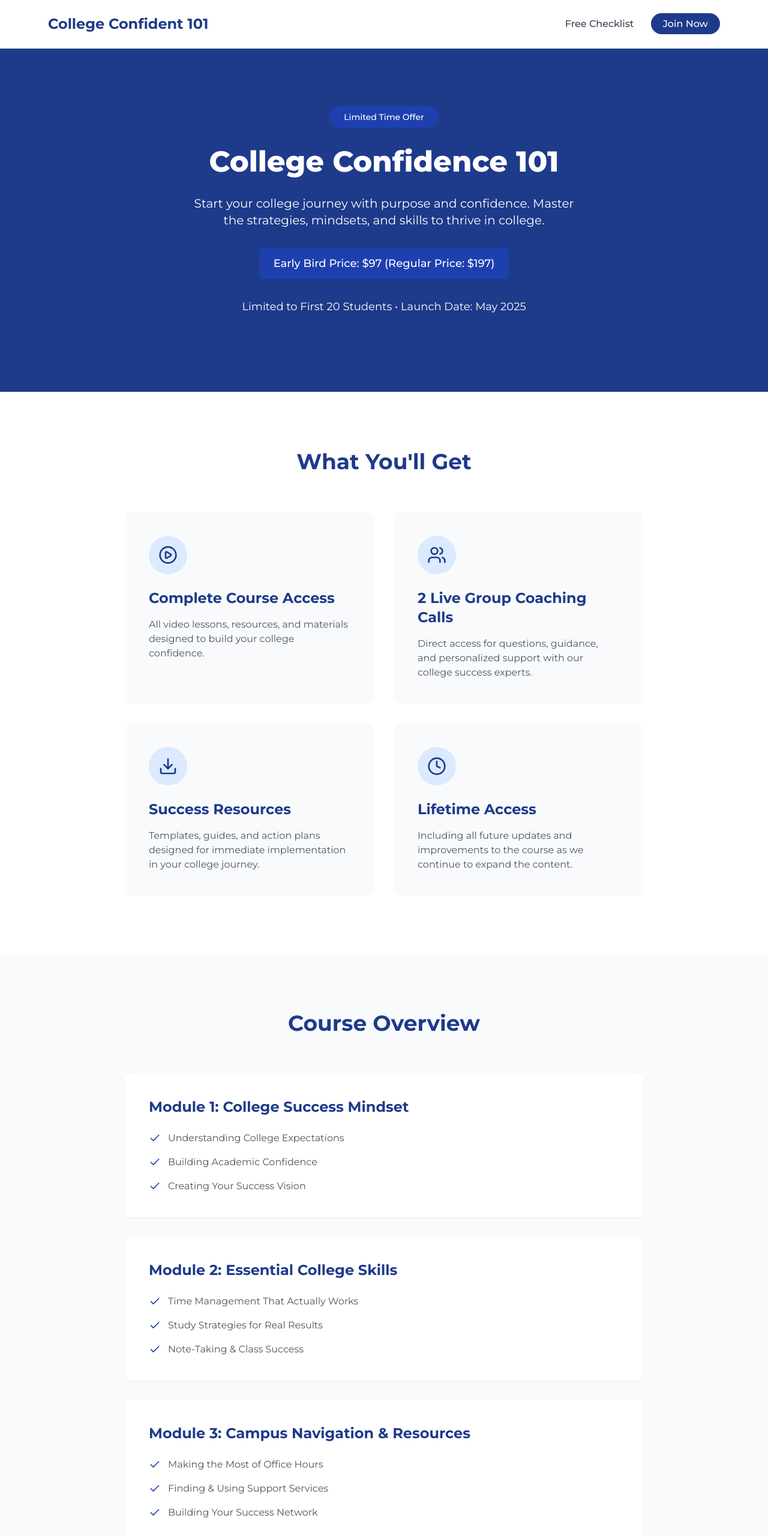
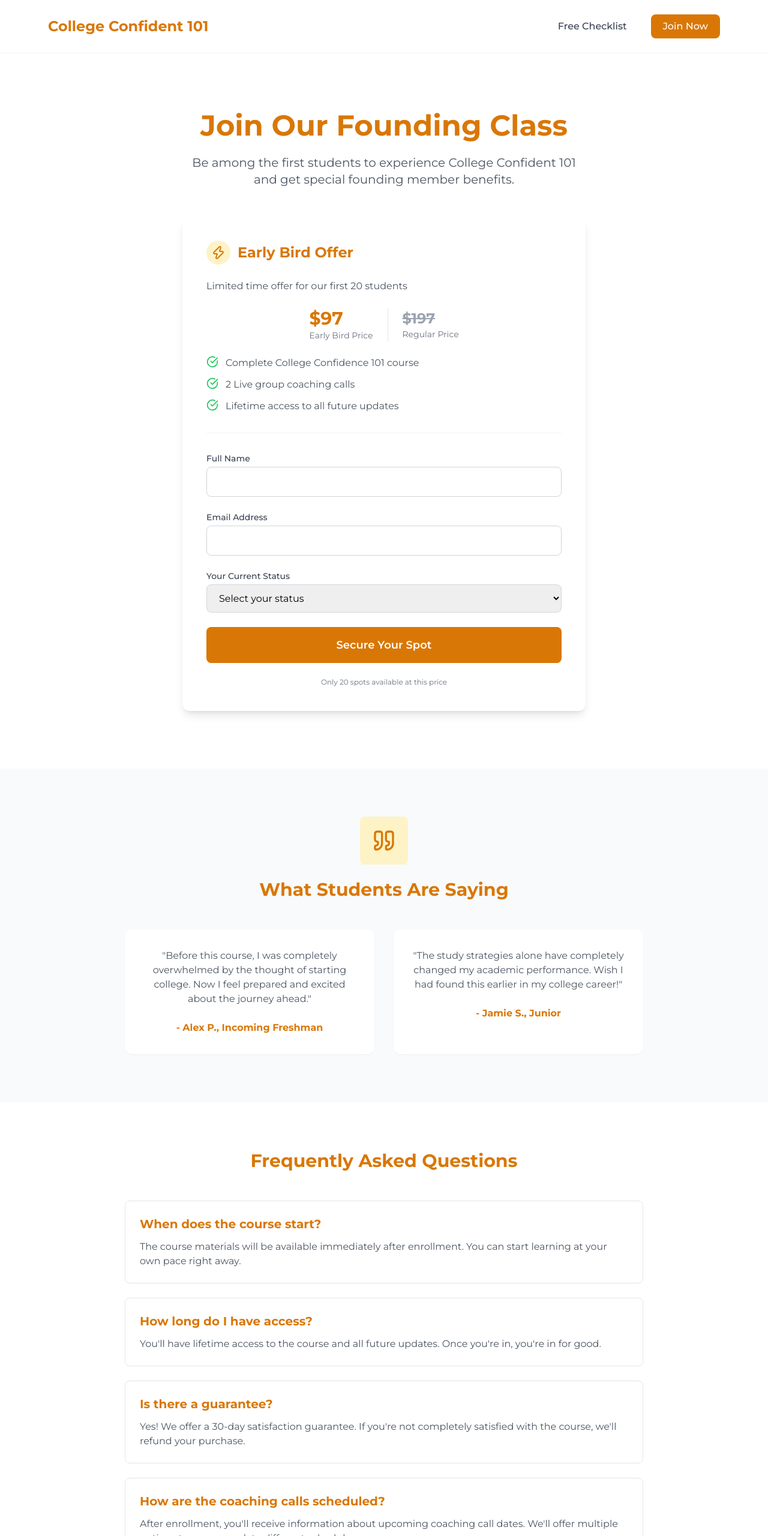
Before and after one commit to rythecoach/theroux-website1, a plain HTML site: page early-access.html in a window 1280 px wide. Shown: the top 2560 px of the page at 60% size. Drawn offline with nearby package versions, Linux system fonts and the light colour scheme.

Commit message:
Update early-access.html

```diff
--- a/early-access.html
+++ b/early-access.html
@@ -17,189 +17,149 @@
     <div class="min-h-screen bg-white">
         <!-- Navigation -->
         <nav class="py-6 bg-white border-b border-gray-100">
-            <div class="max-w-6xl mx-auto px-4 flex items-center justify-between">
-                <a href="/" class="text-2xl font-bold text-blue-900">College Confident 101</a>
-                <div class="space-x-6">
-                    <a href="/checklist.html" class="text-gray-700 font-medium hover:text-blue-900">Free Checklist</a>
-                    <a href="/early-access.html" class="bg-blue-900 text-white px-5 py-2 rounded-full font-medium hover:bg-blue-800 transition-colors">
+            <div class="max-w-6xl mx-auto px-4 flex flex-col md:flex-row md:items-center md:justify-between">
+                <a href="/" class="text-2xl font-bold text-amber-600 mb-4 md:mb-0">College Confident 101</a>
+                <div class="flex gap-3 md:gap-6">
+                    <a href="/checklist.html" class="text-gray-700 font-medium px-4 py-2 rounded-lg hover:bg-gray-100 hover:text-amber-600 transition-colors">Free Checklist</a>
+                    <a href="/early-access.html" class="bg-amber-600 text-white px-5 py-2 rounded-lg font-medium hover:bg-amber-700 transition-colors">
                         Join Now
                     </a>
                 </div>
             </div>
         </nav>
 
-        <!-- Hero Section -->
-        <header class="py-24 bg-blue-900 text-white">
+        <!-- Early Access Form Section -->
+        <section class="py-20 md:py-24 bg-white">
+            <div class="max-w-4xl mx-auto px-4">
+                <div class="text-center mb-12">
+                    <h1 class="text-4xl md:text-5xl font-bold mb-6 text-amber-600">Join Our Founding Class</h1>
+                    <p class="text-xl text-gray-600 max-w-2xl mx-auto">Be among the first students to experience College Confident 101 and get special founding member benefits.</p>
+                </div>
+
+                <div class="bg-white rounded-xl shadow-lg p-8 md:p-10 max-w-2xl mx-auto">
+                    <div class="mb-8 pb-8 border-b border-gray-100">
+                        <div class="flex items-center gap-3 mb-6">
+                            <div class="bg-amber-100 rounded-full p-2">
+                                <i data-lucide="zap" class="w-6 h-6 text-amber-600"></i>
+                            </div>
+                            <h2 class="text-2xl font-bold text-amber-600">Early Bird Offer</h2>
+                        </div>
+                        <p class="text-gray-600 mb-6">Limited time offer for our first 20 students</p>
+                        <div class="flex items-center justify-center gap-6 mb-6">
+                            <div>
+                                <p class="text-3xl font-bold text-amber-600">$97</p>
+                                <p class="text-sm text-gray-500">Early Bird Price</p>
+                            </div>
+                            <div class="h-14 w-px bg-gray-200"></div>
+                            <div>
+                                <p class="text-2xl font-bold text-gray-400 line-through">$197</p>
+                                <p class="text-sm text-gray-500">Regular Price</p>
+                            </div>
+                        </div>
+                        <ul class="space-y-3">
+                            <li class="flex items-start gap-3">
+                                <i data-lucide="check-circle" class="w-5 h-5 text-green-500 flex-shrink-0"></i>
+                                <span class="text-gray-600">Complete College Confidence 101 course</span>
+                            </li>
+                            <li class="flex items-start gap-3">
+                                <i data-lucide="check-circle" class="w-5 h-5 text-green-500 flex-shrink-0"></i>
+                                <span class="text-gray-600">2 Live group coaching calls</span>
+                            </li>
+                            <li class="flex items-start gap-3">
+                                <i data-lucide="check-circle" class="w-5 h-5 text-green-500 flex-shrink-0"></i>
+                                <span class="text-gray-600">Lifetime access to all future updates</span>
+                            </li>
+                        </ul>
+                    </div>
+
+                    <!-- Form -->
+                    <form class="space-y-6">
+                        <div>
+                            <label for="name" class="block text-sm font-medium text-gray-700 mb-1">Full Name</label>
+                            <input type="text" id="name" class="w-full px-4 py-3 border border-gray-300 rounded-lg focus:ring-2 focus:ring-amber-500 focus:border-amber-500" required>
+                        </div>
+                        <div>
+                            <label for="email" class="block text-sm font-medium text-gray-700 mb-1">Email Address</label>
+                            <input type="email" id="email" class="w-full px-4 py-3 border border-gray-300 rounded-lg focus:ring-2 focus:ring-amber-500 focus:border-amber-500" required>
+                        </div>
+                        <div>
+                            <label for="status" class="block text-sm font-medium text-gray-700 mb-1">Your Current Status</label>
+                            <select id="status" class="w-full px-4 py-3 border border-gray-300 rounded-lg focus:ring-2 focus:ring-amber-500 focus:border-amber-500">
+                                <option value="">Select your status</option>
+                                <option value="high-school">High School Student</option>
+                                <option value="incoming">Incoming College Student</option>
+                                <option value="current">Current College Student</option>
+                                <option value="transfer">Transfer Student</option>
+                                <option value="parent">Parent</option>
+                            </select>
+                        </div>
+                        <button type="submit" class="w-full bg-amber-600 text-white px-6 py-4 rounded-lg font-semibold text-lg hover:bg-amber-700 transition-colors">
+                            Secure Your Spot
+                        </button>
+                        <p class="text-xs text-gray-500 text-center">Only 20 spots available at this price</p>
+                    </form>
+                </div>
+            </div>
+        </section>
+
+        <!-- Testimonial Section -->
+        <section class="py-20 bg-gray-50">
             <div class="max-w-4xl mx-auto px-4 text-center">
-                <div class="inline-block bg-blue-800 px-6 py-2 rounded-full mb-8 text-sm font-medium">
-                    Limited Time Offer
+                <div class="rounded-lg bg-amber-100 w-20 h-20 flex items-center justify-center mx-auto mb-6">
+                    <i data-lucide="quote" class="w-10 h-10 text-amber-600"></i>
                 </div>
-                <h1 class="text-5xl font-extrabold mb-8">College Confidence 101</h1>
-                <p class="text-xl mb-8 max-w-2xl mx-auto">Start your college journey with purpose and confidence. Master the strategies, mindsets, and skills to thrive in college.</p>
-                <div class="inline-block px-6 py-3 rounded-lg bg-blue-800 mb-8">
-                    <p class="text-lg font-medium">Early Bird Price: $97 (Regular Price: $197)</p>
-                </div>
-                <p class="text-lg mb-8">Limited to First 20 Students • Launch Date: May 2025</p>
-            </div>
-        </header>
+                <h2 class="text-3xl font-bold mb-12 text-amber-600">What Students Are Saying</h2>
 
-        <!-- Course Benefits -->
-        <section class="py-24 bg-white">
-            <div class="max-w-4xl mx-auto px-4">
-                <h2 class="text-4xl font-bold mb-16 text-blue-900 text-center">What You'll Get</h2>
                 <div class="grid md:grid-cols-2 gap-8">
-                    <div class="bg-gray-50 p-10 rounded-xl">
-                        <div class="rounded-full bg-blue-100 w-16 h-16 flex items-center justify-center mb-6">
-                            <i data-lucide="play-circle" class="w-8 h-8 text-blue-900"></i>
-                        </div>
-                        <h3 class="text-2xl font-bold mb-4 text-blue-900">Complete Course Access</h3>
-                        <p class="text-gray-600">All video lessons, resources, and materials designed to build your college confidence.</p>
+                    <div class="bg-white p-8 rounded-xl shadow-sm">
+                        <p class="text-gray-600 mb-6">"Before this course, I was completely overwhelmed by the thought of starting college. Now I feel prepared and excited about the journey ahead."</p>
+                        <p class="font-bold text-amber-600">- Alex P., Incoming Freshman</p>
                     </div>
-                    <div class="bg-gray-50 p-10 rounded-xl">
-                        <div class="rounded-full bg-blue-100 w-16 h-16 flex items-center justify-center mb-6">
-                            <i data-lucide="users" class="w-8 h-8 text-blue-900"></i>
-                        </div>
-                        <h3 class="text-2xl font-bold mb-4 text-blue-900">2 Live Group Coaching Calls</h3>
-                        <p class="text-gray-600">Direct access for questions, guidance, and personalized support with our college success experts.</p>
-                    </div>
-                    <div class="bg-gray-50 p-10 rounded-xl">
-                        <div class="rounded-full bg-blue-100 w-16 h-16 flex items-center justify-center mb-6">
-                            <i data-lucide="download" class="w-8 h-8 text-blue-900"></i>
-                        </div>
-                        <h3 class="text-2xl font-bold mb-4 text-blue-900">Success Resources</h3>
-                        <p class="text-gray-600">Templates, guides, and action plans designed for immediate implementation in your college journey.</p>
-                    </div>
-                    <div class="bg-gray-50 p-10 rounded-xl">
-                        <div class="rounded-full bg-blue-100 w-16 h-16 flex items-center justify-center mb-6">
-                            <i data-lucide="clock" class="w-8 h-8 text-blue-900"></i>
-                        </div>
-                        <h3 class="text-2xl font-bold mb-4 text-blue-900">Lifetime Access</h3>
-                        <p class="text-gray-600">Including all future updates and improvements to the course as we continue to expand the content.</p>
+                    <div class="bg-white p-8 rounded-xl shadow-sm">
+                        <p class="text-gray-600 mb-6">"The study strategies alone have completely changed my academic performance. Wish I had found this earlier in my college career!"</p>
+                        <p class="font-bold text-amber-600">- Jamie S., Junior</p>
                     </div>
                 </div>
             </div>
         </section>
 
-        <!-- Course Overview -->
-        <section class="py-24 bg-gray-50">
+        <!-- FAQ Section -->
+        <section class="py-20 bg-white">
             <div class="max-w-4xl mx-auto px-4">
-                <h2 class="text-4xl font-bold mb-16 text-blue-900 text-center">Course Overview</h2>
-                <div class="space-y-8">
-                    <div class="bg-white p-10 rounded-xl shadow-sm">
-                        <h3 class="text-2xl font-bold mb-6 text-blue-900">Module 1: College Success Mindset</h3>
-                        <ul class="text-gray-600 space-y-4">
-                            <li class="flex items-center gap-3">
-                                <i data-lucide="check" class="w-5 h-5 text-blue-800"></i>
-                                <span>Understanding College Expectations</span>
-                            </li>
-                            <li class="flex items-center gap-3">
-                                <i data-lucide="check" class="w-5 h-5 text-blue-800"></i>
-                                <span>Building Academic Confidence</span>
-                            </li>
-                            <li class="flex items-center gap-3">
-                                <i data-lucide="check" class="w-5 h-5 text-blue-800"></i>
-                                <span>Creating Your Success Vision</span>
-                            </li>
-                        </ul>
+                <h2 class="text-3xl font-bold mb-12 text-amber-600 text-center">Frequently Asked Questions</h2>
+
+                <div class="space-y-6">
+                    <div class="border border-gray-200 rounded-lg p-6">
+                        <h3 class="text-xl font-bold mb-3 text-amber-600">When does the course start?</h3>
+                        <p class="text-gray-600">The course materials will be available immediately after enrollment. You can start learning at your own pace right away.</p>
                     </div>
-                    <div class="bg-white p-10 rounded-xl shadow-sm">
-                        <h3 class="text-2xl font-bold mb-6 text-blue-900">Module 2: Essential College Skills</h3>
-                        <ul class="text-gray-600 space-y-4">
-                            <li class="flex items-center gap-3">
-                                <i data-lucide="check" class="w-5 h-5 text-blue-800"></i>
-                                <span>Time Management That Actually Works</span>
-                            </li>
-                            <li class="flex items-center gap-3">
-                                <i data-lucide="check" class="w-5 h-5 text-blue-800"></i>
-                                <span>Study Strategies for Real Results</span>
-                            </li>
-                            <li class="flex items-center gap-3">
-                                <i data-lucide="check" class="w-5 h-5 text-blue-800"></i>
-                                <span>Note-Taking & Class Success</span>
-                            </li>
-                        </ul>
+
+                    <div class="border border-gray-200 rounded-lg p-6">
+                        <h3 class="text-xl font-bold mb-3 text-amber-600">How long do I have access?</h3>
+                        <p class="text-gray-600">You'll have lifetime access to the course and all future updates. Once you're in, you're in for good.</p>
                     </div>
-                    <div class="bg-white p-10 rounded-xl shadow-sm">
-                        <h3 class="text-2xl font-bold mb-6 text-blue-900">Module 3: Campus Navigation & Resources</h3>
-                        <ul class="text-gray-600 space-y-4">
-                            <li class="flex items-center gap-3">
-                                <i data-lucide="check" class="w-5 h-5 text-blue-800"></i>
-                                <span>Making the Most of Office Hours</span>
-                            </li>
-                            <li class="flex items-center gap-3">
-                                <i data-lucide="check" class="w-5 h-5 text-blue-800"></i>
-                                <span>Finding & Using Support Services</span>
-                            </li>
-                            <li class="flex items-center gap-3">
-                                <i data-lucide="check" class="w-5 h-5 text-blue-800"></i>
-                                <span>Building Your Success Network</span>
-                            </li>
-                        </ul>
+
+                    <div class="border border-gray-200 rounded-lg p-6">
+                        <h3 class="text-xl font-bold mb-3 text-amber-600">Is there a guarantee?</h3>
+                        <p class="text-gray-600">Yes! We offer a 30-day satisfaction guarantee. If you're not completely satisfied with the course, we'll refund your purchase.</p>
                     </div>
-                    <div class="bg-white p-10 rounded-xl shadow-sm">
-                        <h3 class="text-2xl font-bold mb-6 text-blue-900">Module 4: Student Life Balance</h3>
-                        <ul class="text-gray-600 space-y-4">
-                            <li class="flex items-center gap-3">
-                                <i data-lucide="check" class="w-5 h-5 text-blue-800"></i>
-                                <span>Managing Stress & Overwhelm</span>
-                            </li>
-                            <li class="flex items-center gap-3">
-                                <i data-lucide="check" class="w-5 h-5 text-blue-800"></i>
-                                <span>Creating Healthy Routines</span>
-                            </li>
-                            <li class="flex items-center gap-3">
-                                <i data-lucide="check" class="w-5 h-5 text-blue-800"></i>
-                                <span>Building College-Life Balance</span>
-                            </li>
-                        </ul>
+
+                    <div class="border border-gray-200 rounded-lg p-6">
+                        <h3 class="text-xl font-bold mb-3 text-amber-600">How are the coaching calls scheduled?</h3>
+                        <p class="text-gray-600">After enrollment, you'll receive information about upcoming coaching call dates. We'll offer multiple options to accommodate different schedules.</p>
                     </div>
                 </div>
             </div>
         </section>
 
-        <!-- Early Bird CTA -->
-        <section class="py-24 bg-blue-900 text-white">
+        <!-- CTA Section -->
+        <section class="py-20 bg-amber-600 text-white">
             <div class="max-w-4xl mx-auto px-4 text-center">
-                <h2 class="text-4xl font-bold mb-8">Join Our Founding Class</h2>
-                <p class="text-xl mb-12">Limited time opportunity for the first 20 students</p>
-                <div class="bg-white text-gray-800 max-w-md mx-auto p-10 rounded-xl">
-                    <div class="flex items-center justify-center gap-4 mb-8">
-                        <div>
-                            <p class="text-3xl font-bold text-blue-900">$97</p>
-                            <p class="text-sm text-gray-500">Early Bird Price</p>
-                        </div>
-                        <div class="h-14 w-px bg-gray-200"></div>
-                        <div>
-                            <p class="text-2xl font-bold text-gray-400 line-through">$197</p>
-                            <p class="text-sm text-gray-500">Regular Price</p>
-                        </div>
-                    </div>
-                    <button onclick="window.location.href='[YOUR_PAYPAL_LINK]'" class="bg-blue-900 text-white px-8 py-4 rounded-full font-semibold text-lg w-full hover:bg-blue-800 transition-colors">
-                        Reserve Your Spot
-                    </button>
-                    <p class="text-sm text-gray-500 mt-4">Only 20 spots available at this price</p>
-                </div>
-            </div>
-        </section>
-
-        <!-- FAQs -->
-        <section class="py-24 bg-white">
-            <div class="max-w-4xl mx-auto px-4">
-                <h2 class="text-4xl font-bold mb-16 text-blue-900 text-center">Frequently Asked Questions</h2>
-                <div class="space-y-8">
-                    <div class="bg-gray-50 p-8 rounded-xl">
-                        <h3 class="text-xl font-bold mb-4 text-blue-900">When does the course start?</h3>
-                        <p class="text-gray-600">The course launches in May 2025. As an early bird member, you'll get first access to all content.</p>
-                    </div>
-                    <div class="bg-gray-50 p-8 rounded-xl">
-                        <h3 class="text-xl font-bold mb-4 text-blue-900">How is the course delivered?</h3>
-                        <p class="text-gray-600">You'll get access to video lessons, downloadable resources, and live group coaching calls.</p>
-                    </div>
-                    <div class="bg-gray-50 p-8 rounded-xl">
-                        <h3 class="text-xl font-bold mb-4 text-blue-900">What if I'm not satisfied?</h3>
-                        <p class="text-gray-600">We offer a 30-day money-back guarantee. If you're not happy, we'll refund your purchase.</p>
-                    </div>
-                </div>
+                <h2 class="text-4xl font-bold mb-6">Ready to Transform Your College Experience?</h2>
+                <p class="text-xl mb-10">Join College Confident 101 today and start your journey to college success.</p>
+                <button onclick="window.location.href='#'" class="bg-white text-amber-600 px-8 py-4 rounded-lg font-semibold text-lg hover:bg-gray-100 transition-colors">
+                    Enroll Now
+                </button>
             </div>
         </section>
 
@@ -207,17 +167,17 @@
         <footer class="py-16 bg-gray-100">
             <div class="max-w-6xl mx-auto px-4 text-center">
                 <div class="mb-8">
-                    <p class="text-xl font-bold text-blue-900">College Confident 101</p>
+                    <p class="text-xl font-bold text-amber-600">College Confident 101</p>
                 </div>
                 <p class="text-gray-600 mb-6">© 2025 College Confident 101. All rights reserved.</p>
                 <div class="flex justify-center space-x-6">
-                    <a href="#" class="text-gray-600 hover:text-blue-900">
+                    <a href="#" class="text-gray-600 hover:text-amber-600">
                         <i data-lucide="instagram" class="w-6 h-6"></i>
                     </a>
-                    <a href="#" class="text-gray-600 hover:text-blue-900">
+                    <a href="#" class="text-gray-600 hover:text-amber-600">
                         <i data-lucide="linkedin" class="w-6 h-6"></i>
                     </a>
-                    <a href="mailto:contact@collegeconfident101.com" class="text-gray-600 hover:text-blue-900">
+                    <a href="mailto:contact@collegeconfident101.com" class="text-gray-600 hover:text-amber-600">
                         <i data-lucide="mail" class="w-6 h-6"></i>
                     </a>
                 </div>
```
